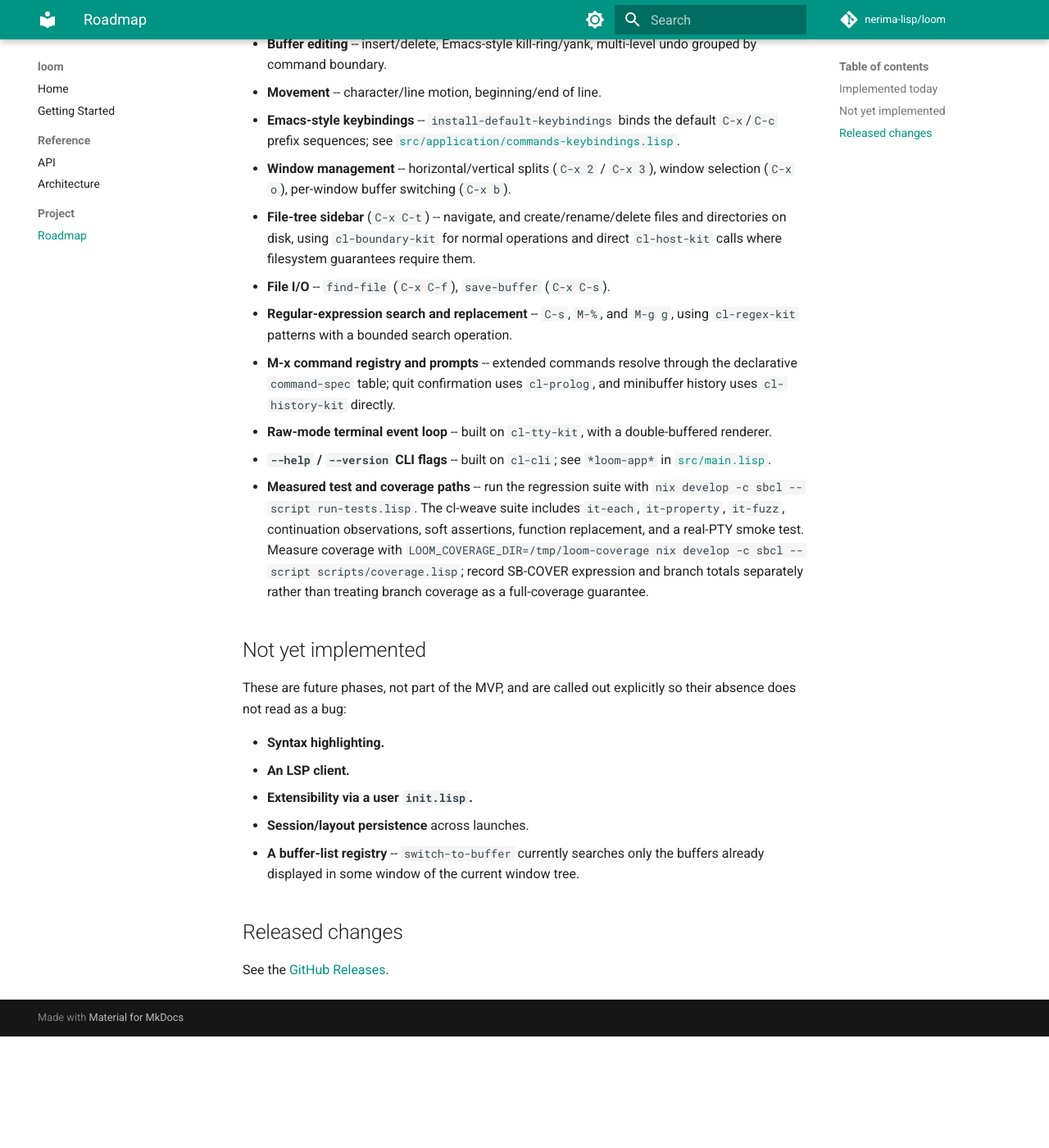
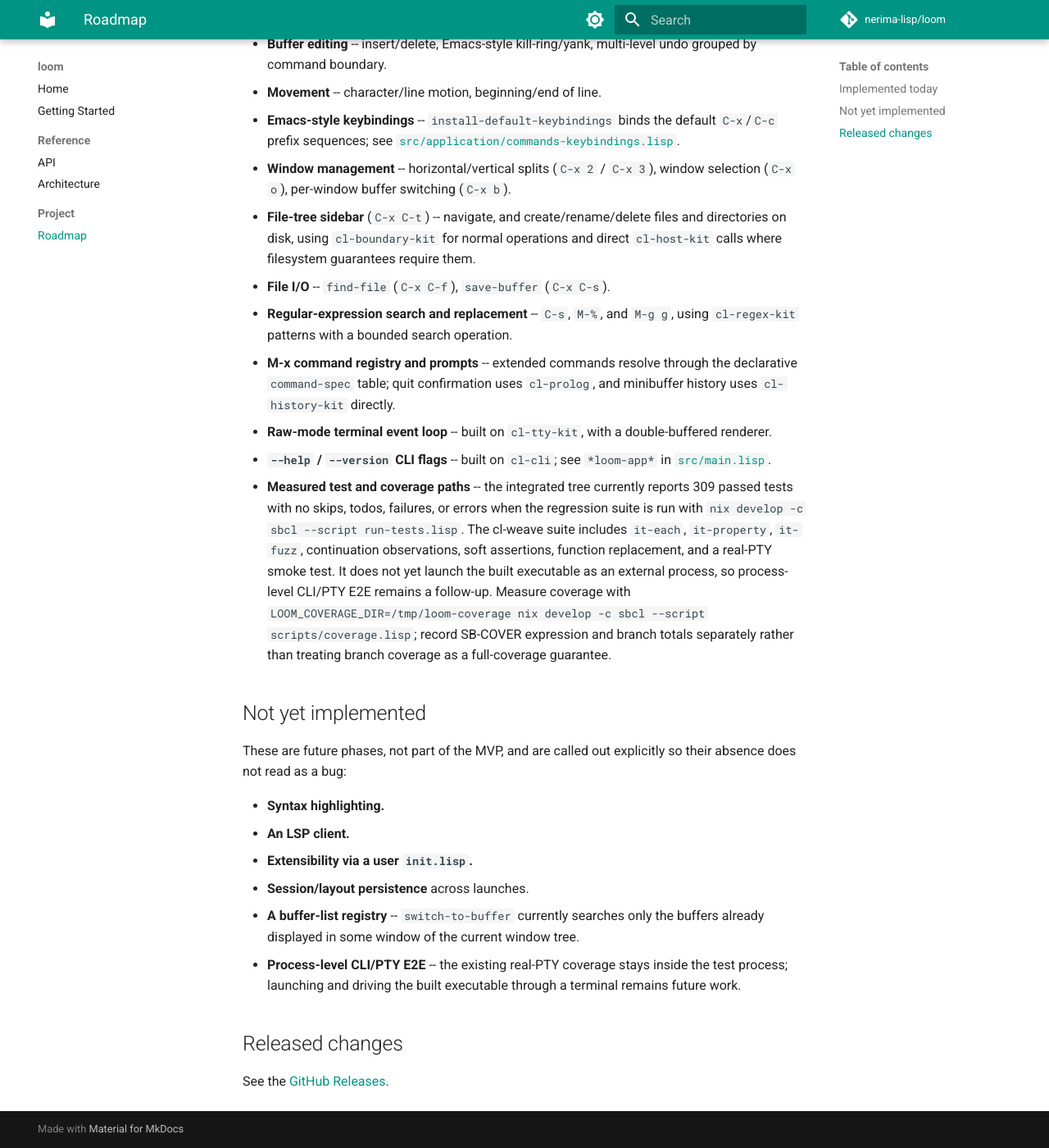
Before and after one commit to nerima-lisp/loom, an MkDocs documentation site: the page built from docs/src/project/roadmap.md, in a window 1280 px wide and 1400 px high, scrolled down 281 px. Shown: the whole window at 82% size. Built offline with MkDocs 1.6.1 and Material for MkDocs 9.7.7, drawn with Linux system fonts in a browser that asks for light colours; comment, search, counter and statistics services are not loaded; before the commit the page ends 1545 px from its top, so only the background shows below that.

Commit message:
docs: document integrated test status

```diff
--- a/docs/src/project/roadmap.md
+++ b/docs/src/project/roadmap.md
@@ -27,13 +27,17 @@ implemented today from what is deliberately deferred.
   double-buffered renderer.
 - **`--help` / `--version` CLI flags** -- built on `cl-cli`; see `*loom-app*`
   in [`src/main.lisp`](https://github.com/nerima-lisp/loom/blob/main/src/main.lisp).
-- **Measured test and coverage paths** -- run the regression suite with
+- **Measured test and coverage paths** -- the integrated tree currently
+  reports 309 passed tests with no skips, todos, failures, or errors when the
+  regression suite is run with
   `nix develop -c sbcl --script run-tests.lisp`. The cl-weave suite includes
   `it-each`, `it-property`, `it-fuzz`, continuation observations, soft
-  assertions, function replacement, and a real-PTY smoke test. Measure
-  coverage with `LOOM_COVERAGE_DIR=/tmp/loom-coverage nix develop -c sbcl
-  --script scripts/coverage.lisp`; record SB-COVER expression and branch
-  totals separately rather than treating branch coverage as a full-coverage
+  assertions, function replacement, and a real-PTY smoke test. It does not
+  yet launch the built executable as an external process, so process-level
+  CLI/PTY E2E remains a follow-up. Measure coverage with
+  `LOOM_COVERAGE_DIR=/tmp/loom-coverage nix develop -c sbcl --script
+  scripts/coverage.lisp`; record SB-COVER expression and branch totals
+  separately rather than treating branch coverage as a full-coverage
   guarantee.
 
 ## Not yet implemented
@@ -47,6 +51,9 @@ so their absence does not read as a bug:
 - **Session/layout persistence** across launches.
 - **A buffer-list registry** -- `switch-to-buffer` currently searches only
   the buffers already displayed in some window of the current window tree.
+- **Process-level CLI/PTY E2E** -- the existing real-PTY coverage stays inside
+  the test process; launching and driving the built executable through a
+  terminal remains future work.
 
 ## Released changes
 
```
Also changed, not shown: docs/src/getting-started.md (+6 -0 lines), docs/src/reference/architecture.md (+4 -1 lines), README.md.
